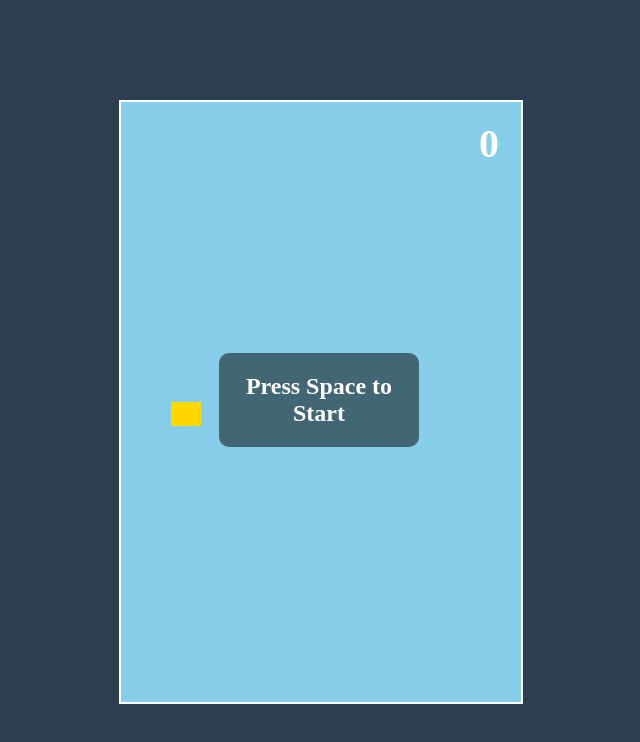
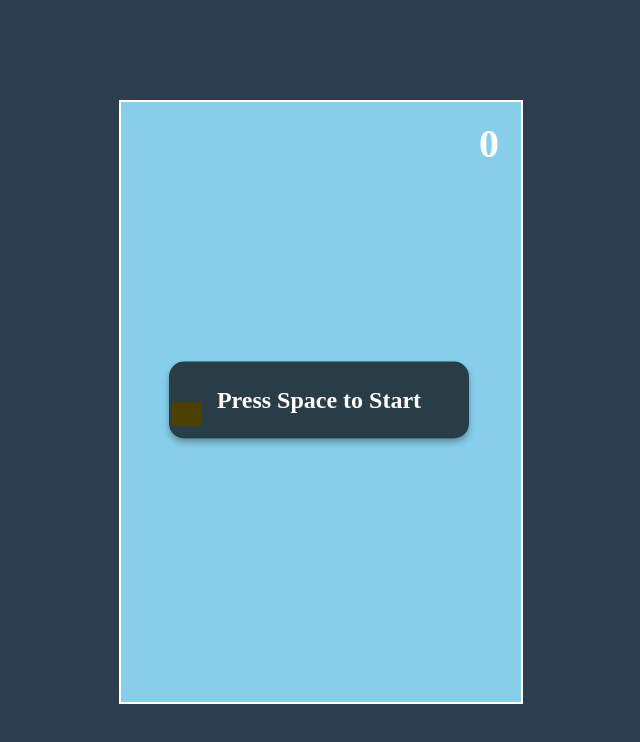
Before and after one commit to husnimarwan/flappy-bird, a plain HTML site: page index.html in a window 1280 px wide. Shown: the whole page, without its empty margins (321-961 px from the left). Drawn offline with Linux system fonts and the light colour scheme.

Commit message:
Fix high score UI

```diff
--- a/game.js
+++ b/game.js
@@ -132,7 +132,7 @@ function gameLoop() {
             highScore = score;
         }
         message.style.display = 'block';
-        message.textContent = `Game Over! Score: ${Math.floor(score)} | High Score: ${Math.floor(highScore)}\nPress Space to Restart`;
+        message.textContent = `Game Over!\nScore: ${Math.floor(score)}\nHigh Score: ${Math.floor(highScore)}\n\nPress Space to Restart`;
         return;
     }
 
--- a/style.css
+++ b/style.css
@@ -42,8 +42,11 @@ body {
     font-weight: bold;
     color: white;
     text-align: center;
-    background-color: rgba(0, 0, 0, 0.5);
-    padding: 20px;
-    border-radius: 10px;
+    background-color: rgba(0, 0, 0, 0.7);
+    padding: 25px 40px;
+    border-radius: 15px;
     z-index: 1;
+    white-space: pre-line;
+    min-width: 300px;
+    box-shadow: 0 4px 6px rgba(0, 0, 0, 0.3);
 }
```
